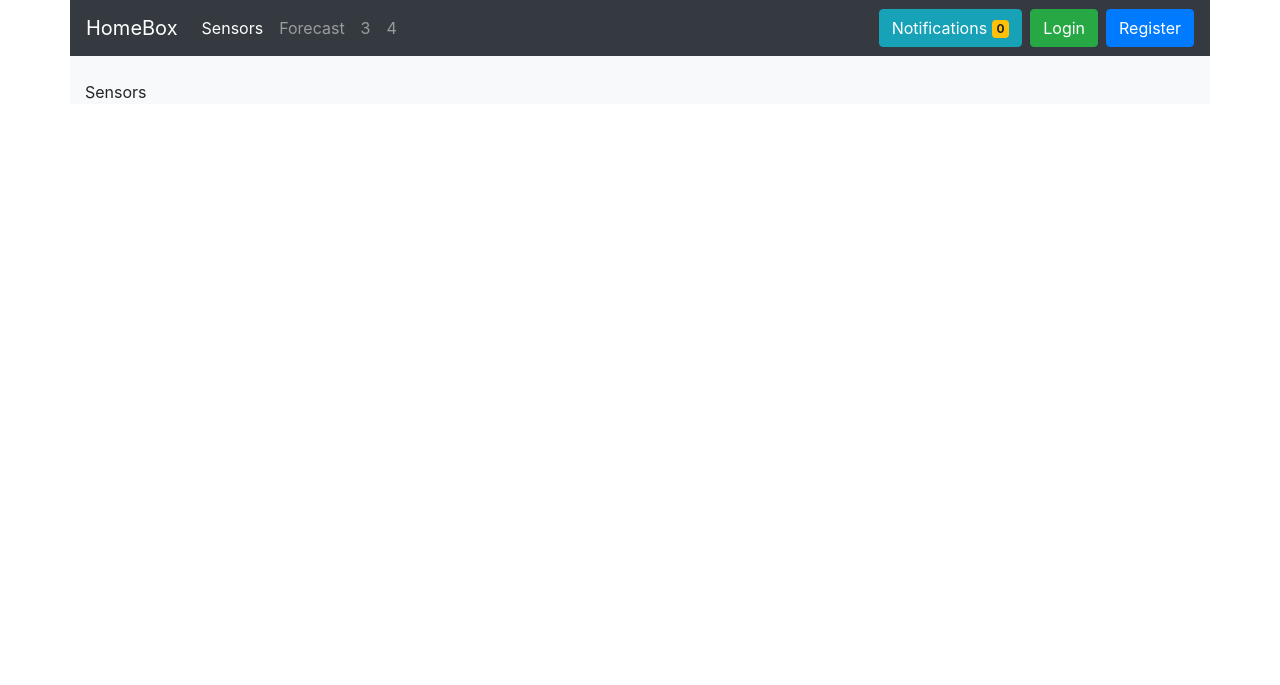
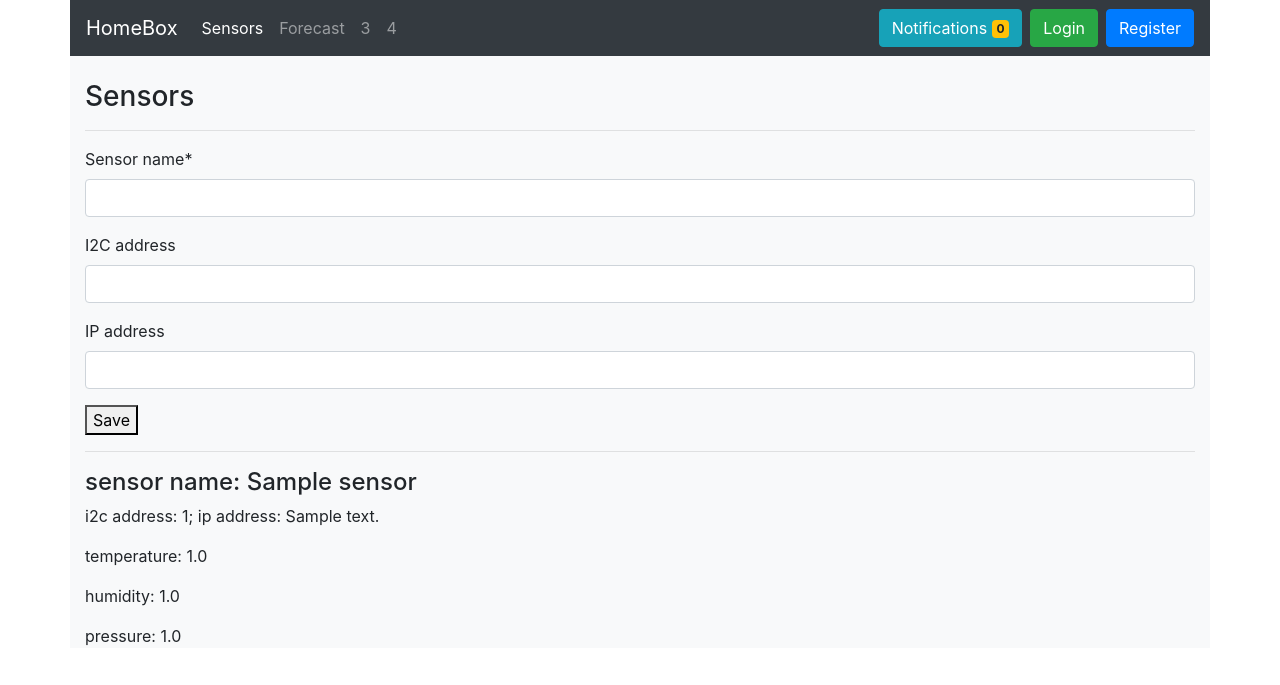
Before and after one commit to Valentin-Golyonko/FlaskTestRPi, a Django app: page /sensors/ in a window 1280 px wide. Shown: the top 685 px of the page. Run offline with Django 3.2, Linux system fonts and the light colour scheme; tables that the repository leaves empty hold one stand-in row (values such as "Sample post"); parts of the project's set-up code (start-up, migrations or seed data) failed here and were passed over; some libraries are stand-ins or nearby versions.

Commit message:
minor upd.

```diff
--- /dev/null
+++ b/WebApp/sensors/forms.py
@@ -0,0 +1,9 @@
+from django import forms
+
+from sensors.models import Sensors
+
+
+class NewSensor(forms.ModelForm):
+    class Meta:
+        model = Sensors
+        fields = '__all__'
--- a/WebApp/sensors/models.py
+++ b/WebApp/sensors/models.py
@@ -1 +1,18 @@
 from django.db import models
+
+
+class Sensors(models.Model):
+    name = models.CharField(max_length=20,
+                            verbose_name="Sensor name")
+    i2c_address = models.PositiveIntegerField(blank=True, null=True,
+                                              verbose_name='I2C address')
+    ip_address = models.GenericIPAddressField(blank=True, null=True,
+                                              verbose_name="IP address")
+
+
+class SensorData(models.Model):
+    sensor = models.ForeignKey(to=Sensors, on_delete=models.CASCADE)
+
+    temperature = models.FloatField(blank=True, null=True)
+    humidity = models.FloatField(blank=True, null=True)
+    pressure = models.FloatField(blank=True, null=True)
--- a/WebApp/sensors/templates/sensors/sensors.html
+++ b/WebApp/sensors/templates/sensors/sensors.html
@@ -1,4 +1,6 @@
 {% extends 'main_page/main_template.html' %}
+{% load crispy_forms_tags %}
+{% load static %}
 
 {% block title %}
     Sensors
@@ -7,6 +9,26 @@
 {% block content %}
     {% load static %}
 
-    Sensors
+    <h3>Sensors</h3>
+
+    <hr>
+    <form method="post">
+        {% csrf_token %}
+        {{ new_sensor_form | crispy }}
+        <button type="submit">Save</button>
+    </form>
+    <hr>
+
+    {% for sensor in all_sensors %}
+        <h4>sensor name: {{ sensor.name }}</h4>
+        <p>i2c address: {{ sensor.i2c_address | default:'-' }};
+            ip address: {{ sensor.ip_address | default:'-' }}</p>
+        {% with sensor.sensordata_set.first as sensor_data %}
+            <p>temperature: {{ sensor_data.temperature | default:'-' }}</p>
+            <p>humidity: {{ sensor_data.humidity | default:'-' }}</p>
+            <p>pressure: {{ sensor_data.pressure | default:'-' }}</p>
+        {% endwith %}
+    {% endfor %}
+
 
 {% endblock %}
--- a/WebApp/sensors/urls_sensors.py
+++ b/WebApp/sensors/urls_sensors.py
@@ -1,7 +1,7 @@
 from django.urls import path
 
-from sensors.views import Sensors
+from sensors.views import SensorsView
 
 urlpatterns = [
-    path('', Sensors.as_view(), name='sensors'),
+    path('', SensorsView.as_view(), name='sensors'),
 ]
--- a/WebApp/sensors/views.py
+++ b/WebApp/sensors/views.py
@@ -1,9 +1,26 @@
 from django.shortcuts import render
+from django.urls import reverse_lazy
 from django.views.generic import TemplateView
 
+from sensors.forms import NewSensor
+from sensors.models import Sensors
 
-class Sensors(TemplateView):
+
+class SensorsView(TemplateView):
     template_name = 'sensors/sensors.html'
 
     def get(self, request, *args, **kwargs):
-        return render(request=request, template_name=self.template_name, context={})
+        response = {
+            "new_sensor_form": NewSensor(),
+            "all_sensors": Sensors.objects.all(),
+        }
+        return render(request=request, template_name=self.template_name, context=response)
+
+    def post(self, request, *args, **kwargs):
+        new_sensor_form = NewSensor(request.POST)
+        if new_sensor_form.is_valid():
+            new_sensor_form.save()
+        else:
+            print('NewSensor Form invalid!')
+
+        return reverse_lazy('sensors')
```
Also changed, not shown: WebApp/HomeBoxApp/celery.py (+4 -14 lines), WebApp/sensors/collect_data.py (added, +13 -0 lines), WebApp/sensors/tasks.py (+26 -2 lines), WebApp/forecast/migrations/0002_city_active.py (added), WebApp/sensors/migrations/0001_initial.py (added), WebApp/sensors/migrations/0002_auto_20200407_1325.py (added).
